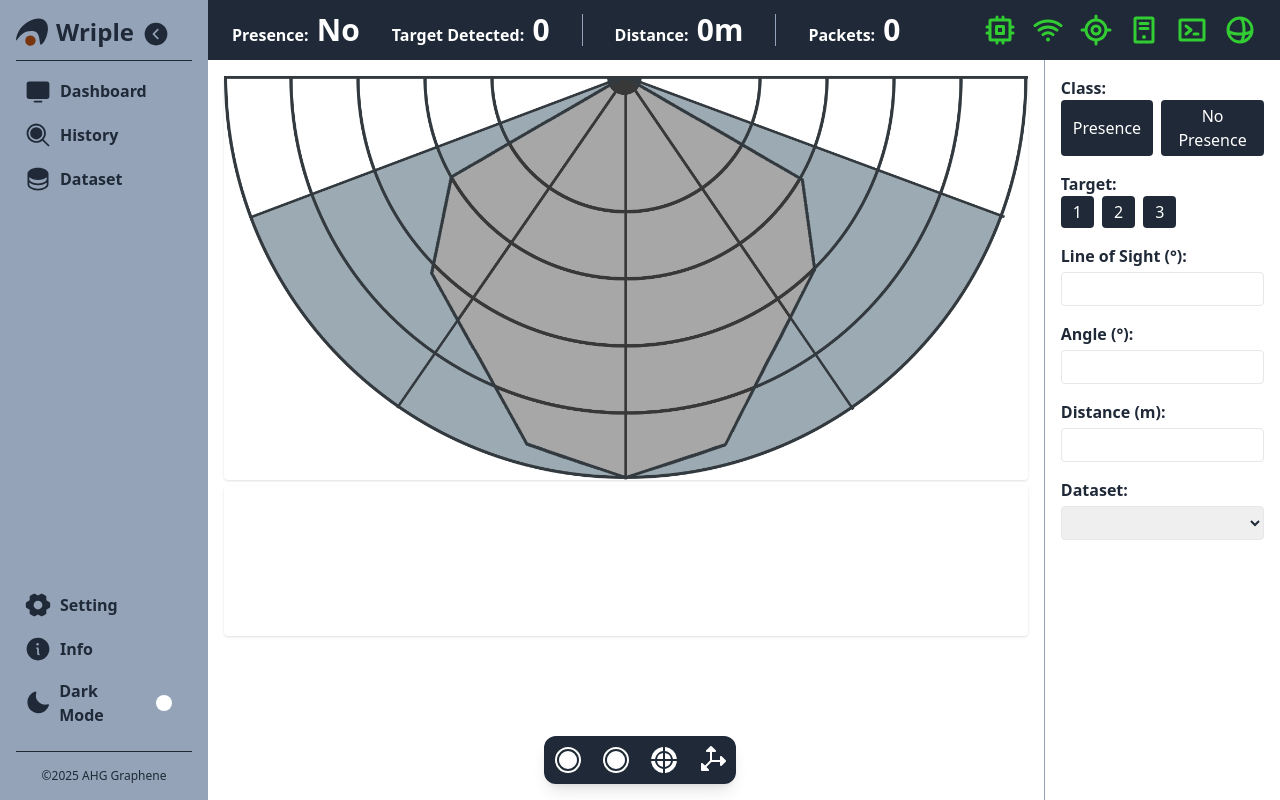
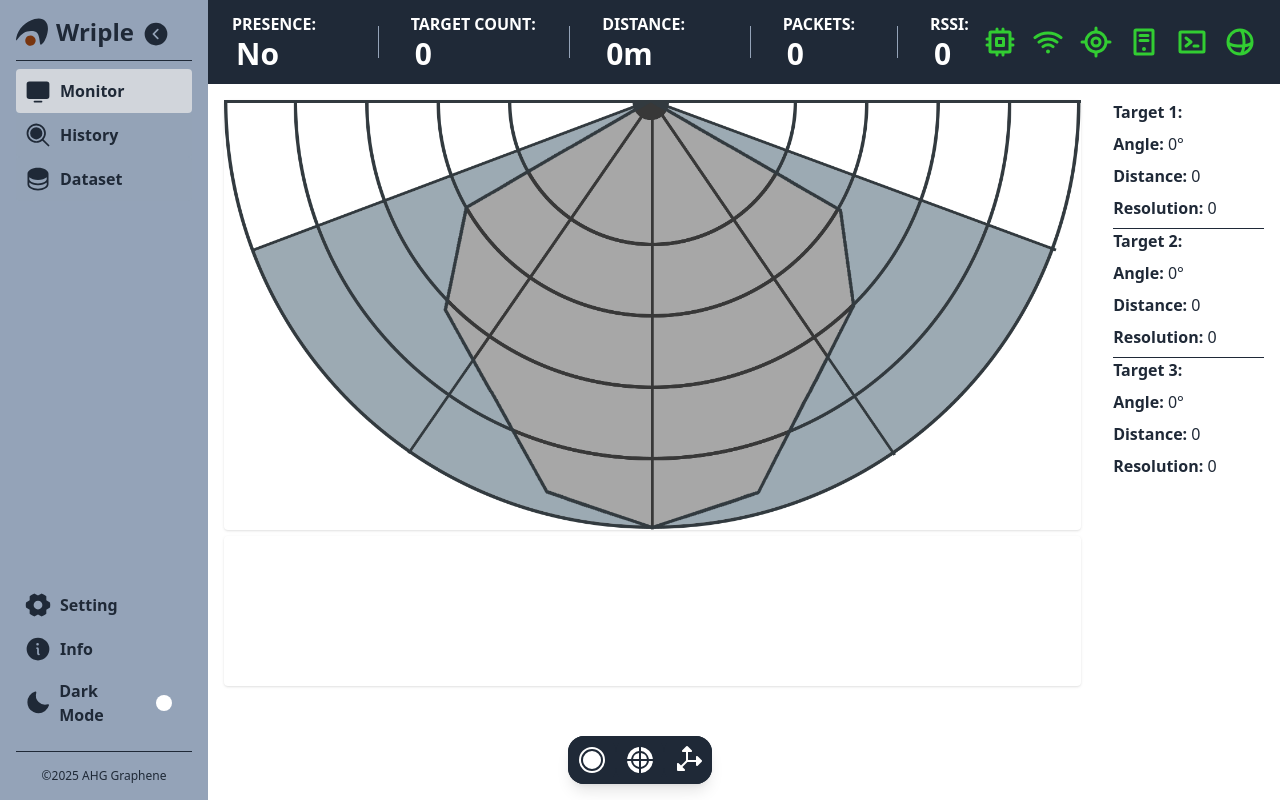
Before and after one commit to AHG-BSCS/Wriple, a plain HTML site: page app/index.html in a window 1280 px wide. Drawn offline with Linux system fonts and the light colour scheme; no server answers.

Commit message:
Implement the sidebar buttons functionality

```diff
--- a/app/index.html
+++ b/app/index.html
@@ -16,6 +16,7 @@
     <!-- Text Color = white -->
     <!-- Success Color = green-600 -->
     <!-- Error Color = red-600 -->
+    <!-- Hover Color = #D1D5DB -->
     <div class="flex h-full">
       <!-- Sidebar -->
         <nav id="sidebar" class="bg-slate-400 w-52 transition-all duration-300 flex flex-col justify-between p-4">
@@ -23,14 +24,14 @@
                 <!-- Wriple Icon -->
                 <div class="flex items-center gap-2">
                     <div class="flex items-center gap-2 mb-1">
-                        <svg xmlns="http://www.w3.org/2000/svg" width="32" height="32" viewBox="0 0 128 128" class="sidebar-text">
+                        <svg xmlns="http://www.w3.org/2000/svg" width="32" height="32" viewBox="0 0 128 128" class="sidebar-collapse">
                             <g transform="translate(0 ,128) scale(0.05,-0.05)" fill="#1F2937">
                                 <path d="M1485 2321 c-720 -194 -1324 -810 -1457 -1485 -52 -265 -20 -302 104 -122 308 451 634 650 1068 654 463 3 623 -173 688 -758 40 -354 58 -388 175 -314 207 131 430 640 482 1096 82 728 -362 1117 -1060 929z"/>
                             <g fill="#78350F">
                                 <path d="M960 955 c-289 -154 -290 -576 -2 -728 302 -160 661 90 611 425 -42 276 -361 435 -609 303z"/>
                             </g>
                         </svg>
-                        <span class="text-2xl font-bold sidebar-text">Wriple</span>
+                        <span class="text-2xl font-bold sidebar-collapse">Wriple</span>
                     </div>
                         <button id="collapse-btn" class="cursor-pointer hover:bg-gray-300 rounded">
                             <svg xmlns="http://www.w3.org/2000/svg" width="28" height="28" fill="#1f2937" viewBox="0 0 256 256">
@@ -45,19 +46,19 @@
                         <svg xmlns="http://www.w3.org/2000/svg" width="28" height="28" fill="#1f2937" viewBox="0 0 256 256">
                             <path d="M232,64V176a24,24,0,0,1-24,24H48a24,24,0,0,1-24-24V64A24,24,0,0,1,48,40H208A24,24,0,0,1,232,64ZM160,216H96a8,8,0,0,0,0,16h64a8,8,0,0,0,0-16Z"></path>
                         </svg>
-                        <span class="font-bold sidebar-text">Dashboard</span>
+                        <span class="font-bold sidebar-collapse">Monitor</span>
                     </li>
                     <li id="history-btn" class="flex items-center gap-2 cursor-pointer hover:bg-gray-300 p-2 rounded">
                         <svg xmlns="http://www.w3.org/2000/svg" width="28" height="28" fill="#1f2937" viewBox="0 0 256 256">
                             <path d="M168,112a56,56,0,1,1-56-56A56,56,0,0,1,168,112Zm61.66,117.66a8,8,0,0,1-11.32,0l-50.06-50.07a88,88,0,1,1,11.32-11.31l50.06,50.06A8,8,0,0,1,229.66,229.66ZM112,184a72,72,0,1,0-72-72A72.08,72.08,0,0,0,112,184Z"></path>
                         </svg>
-                        <span class="font-bold sidebar-text">History</span>
+                        <span class="font-bold sidebar-collapse">History</span>
                     </li>
                     <li id="dataset-btn" class="flex items-center gap-2 cursor-pointer hover:bg-gray-300 p-2 rounded">
                         <svg xmlns="http://www.w3.org/2000/svg" width="28" height="28" fill="#1f2937" viewBox="0 0 256 256">
                             <path d="M128,24C74.17,24,32,48.6,32,80v96c0,31.4,42.17,56,96,56s96-24.6,96-56V80C224,48.6,181.83,24,128,24Zm80,104c0,9.62-7.88,19.43-21.61,26.92C170.93,163.35,150.19,168,128,168s-42.93-4.65-58.39-13.08C55.88,147.43,48,137.62,48,128V111.36c17.06,15,46.23,24.64,80,24.64s62.94-9.68,80-24.64Zm-21.61,74.92C170.93,211.35,150.19,216,128,216s-42.93-4.65-58.39-13.08C55.88,195.43,48,185.62,48,176V159.36c17.06,15,46.23,24.64,80,24.64s62.94-9.68,80-24.64V176C208,185.62,200.12,195.43,186.39,202.92Z"></path>
                         </svg>
-                        <span class="font-bold sidebar-text">Dataset</span>
+                        <span class="font-bold sidebar-collapse">Dataset</span>
                     </li>
                 </ul>
             </div>
@@ -68,52 +69,57 @@
                         <svg xmlns="http://www.w3.org/2000/svg" width="28" height="28" fill="#1f2937" viewBox="0 0 256 256">
                             <path d="M237.94,107.21a8,8,0,0,0-3.89-5.4l-29.83-17-.12-33.62a8,8,0,0,0-2.83-6.08,111.91,111.91,0,0,0-36.72-20.67,8,8,0,0,0-6.46.59L128,41.85,97.88,25a8,8,0,0,0-6.47-.6A111.92,111.92,0,0,0,54.73,45.15a8,8,0,0,0-2.83,6.07l-.15,33.65-29.83,17a8,8,0,0,0-3.89,5.4,106.47,106.47,0,0,0,0,41.56,8,8,0,0,0,3.89,5.4l29.83,17,.12,33.63a8,8,0,0,0,2.83,6.08,111.91,111.91,0,0,0,36.72,20.67,8,8,0,0,0,6.46-.59L128,214.15,158.12,231a7.91,7.91,0,0,0,3.9,1,8.09,8.09,0,0,0,2.57-.42,112.1,112.1,0,0,0,36.68-20.73,8,8,0,0,0,2.83-6.07l.15-33.65,29.83-17a8,8,0,0,0,3.89-5.4A106.47,106.47,0,0,0,237.94,107.21ZM128,168a40,40,0,1,1,40-40A40,40,0,0,1,128,168Z"></path>
                         </svg>
-                        <span class="font-bold sidebar-text">Setting</span>
+                        <span class="font-bold sidebar-collapse">Setting</span>
                     </li>
                     <li id="info-btn" class="flex items-center gap-2 cursor-pointer hover:bg-gray-300 p-2 rounded">
                         <svg xmlns="http://www.w3.org/2000/svg" width="28" height="28" fill="#1f2937" viewBox="0 0 256 256">
                             <path d="M128,24A104,104,0,1,0,232,128,104.11,104.11,0,0,0,128,24Zm-4,48a12,12,0,1,1-12,12A12,12,0,0,1,124,72Zm12,112a16,16,0,0,1-16-16V128a8,8,0,0,1,0-16,16,16,0,0,1,16,16v40a8,8,0,0,1,0,16Z"></path>
                         </svg>
-                        <span class="font-bold sidebar-text">Info</span>
+                        <span class="font-bold sidebar-collapse">Info</span>
                     </li>
                     <li class="flex items-center gap-2 p-2 rounded">
                         <svg xmlns="http://www.w3.org/2000/svg" width="28" height="28" fill="#1f2937" viewBox="0 0 256 256">
                             <path d="M235.54,150.21a104.84,104.84,0,0,1-37,52.91A104,104,0,0,1,32,120,103.09,103.09,0,0,1,52.88,57.48a104.84,104.84,0,0,1,52.91-37,8,8,0,0,1,10,10,88.08,88.08,0,0,0,109.8,109.8,8,8,0,0,1,10,10Z"></path>
                         </svg>
-                        <span class="font-bold sidebar-text">Dark Mode</span>
+                        <span class="font-bold sidebar-collapse">Dark Mode</span>
                         <label class="ml-auto relative inline-flex items-center cursor-pointer">
                             <input type="checkbox" class="sr-only peer">
-                            <div class="w-8 h-6 rounded-full peer dark:bg-gray-800 peer-checked:bg-amber-900 sidebar-text"></div>
-                            <div id="dark-mode-switch" class="absolute left-1 top-1 bg-white w-4 h-4 rounded-full transition-transform peer-checked:translate-x-2 sidebar-text"></div>
+                            <div class="w-8 h-6 rounded-full peer dark:bg-gray-800 peer-checked:bg-amber-900 sidebar-collapse"></div>
+                            <div id="dark-mode-switch" class="absolute left-1 top-1 bg-white w-4 h-4 rounded-full transition-transform peer-checked:translate-x-2 sidebar-collapse"></div>
                         </label>
                     </li>
                 </ul>
                 <hr class="border-gray-800 my-2">
-                <span class="sidebar-text text-xs text-center block">©2025 AHG Graphene</span>
+                <span class="sidebar-collapse text-xs text-center block">©2025 AHG Graphene</span>
             </div>
         </nav>
 
         <div class="flex flex-col flex-1 h-full">
-
             <!-- Left Header -->
             <header class="bg-gray-800 text-white px-6 py-3 flex justify-between items-center">
                 <div class="space-x-6 flex items-center gap-2">
                     <div class="space-x-1">
-                        <span class="font-semibold">Presence:</span>
+                        <label class="font-semibold">PRESENCE:</label>
                         <span id="presence-status" class="font-bold text-3xl">No</span>
                     </div>
+                    <div class="border-l border-slate-400 h-8"></div>
                     <div class="space-x-1">
-                        <span class="font-semibold">Target Detected:</span>
+                        <label class="font-semibold">TARGET COUNT:</label>
                         <span id="target-detected" class="font-bold text-3xl">0</span>
                     </div>
                     <div class="border-l border-slate-400 h-8"></div>
                     <div class="space-x-1">
-                        <span class="font-semibold">Distance:</span>
+                        <label class="font-semibold">DISTANCE:</label>
                         <span id="target-1-distance" class="font-bold text-3xl">0m</span>
                     </div>
                     <div class="border-l border-slate-400 h-8"></div>
                     <div class="space-x-1">
-                        <span class="font-semibold">Packets:</span>
+                        <label class="font-semibold">PACKETS:</label>
+                        <span id="packets-count" class="font-bold text-3xl">0</span>
+                    </div>
+                    <div class="border-l border-slate-400 h-8"></div>
+                    <div class="space-x-1">
+                        <label class="font-semibold">RSSI:</label>
                         <span id="packets-count" class="font-bold text-3xl">0</span>
                     </div>
                 </div>
@@ -159,13 +165,16 @@
                         <img src="static/images/radar-transparent.png"/>
                         <div id="points" class="absolute top-0 left-0 w-full h-full"></div>
                     </div>
-                    <div id="visualizer-container" class="rounded shadow">
+                    <div id="visualizer-container" class="rounded shadow dataset-hidden">
                         <svg id="d3-plot"></svg>
                     </div>
                 </main>
 
                 <!-- Aside Section -->
-                <aside class="border-l border-slate-400 p-4 space-y-4">
+                <aside class="w-80">
+                    <!-- Dataset -->
+                    <div class="monitor-hidden">
+                        <div class="p-4 space-y-4 history-hidden">
                             <div>
                                 <label class=" font-semibold mb-1">Class:</label>
                                 <div class="flex gap-2">
@@ -181,28 +190,77 @@
                                     <button id="3-select" class="bg-gray-800 text-white px-3 py-1 rounded hover:bg-amber-800">3</button>
                                 </div>
                             </div>
-                    <div>
-                        <label class=" font-semibold">Line of Sight (°):</label>
+                            <div >
+                                <label class="font-semibold">Line of Sight (°):</label>
                                 <input type="text" id="los-input" class="w-full border rounded px-2 py-1 mt-1" />
                             </div>
                             <div>
-                        <label class=" font-semibold">Angle (°):</label>
+                                <label class="font-semibold">Angle (°):</label>
                                 <input type="text" id="angle-input" class="w-full border rounded px-2 py-1 mt-1" />
                             </div>
                             <div>
-                        <label class=" font-semibold">Distance (m):</label>
+                                <label class="font-semibold">Distance (m):</label>
                                 <input type="text" id="distance-input" class="w-full border rounded px-2 py-1 mt-1" />
                             </div>
+                        </div>
+                    </div>
+                    <!-- History -->
+                    <div class="p-4 space-y-4 monitor-hidden">
                         <div>
-                        <label class=" font-semibold">Dataset:</label>
+                            <label class="font-semibold">Dataset:</label>
                             <select id="dataset-list" class="w-full border rounded px-2 py-1 mt-1"></select>
+                        </div>
+                    </div>
+                    <!-- Monitor -->
+                    <div class="p-4 space-y-2 dataset-hidden">
+                        <label class="font-bold">Target 1:</label>
+                        <div>
+                            <label class="font-semibold">Angle:</label>
+                            <span>0°</span>
+                        </div>
+                        <div>
+                            <label class="font-semibold">Distance:</label>
+                            <span>0</span>
+                        </div>
+                        <div>
+                            <label class="font-semibold">Resolution:</label>
+                            <span>0</span>
+                        </div>
+                        <hr class="border-gray-800">
+                        <label class="font-bold">Target 2:</label>
+                        <div>
+                            <label class="font-semibold">Angle:</label>
+                            <span>0°</span>
+                        </div>
+                        <div>
+                            <label class="font-semibold">Distance:</label>
+                            <span>0</span>
+                        </div>
+                        <div>
+                            <label class="font-semibold">Resolution:</label>
+                            <span>0</span>
+                        </div>
+                        <hr class="border-gray-800">
+                        <label class="font-bold">Target 3:</label>
+                        <div>
+                            <label class="font-semibold">Angle:</label>
+                            <span>0°</span>
+                        </div>
+                        <div>
+                            <label class="font-semibold">Distance:</label>
+                            <span>0</span>
+                        </div>
+                        <div>
+                            <label class="font-semibold">Resolution:</label>
+                            <span>0</span>
+                        </div>
                     </div>
                 </aside>
             </div>
 
             <!-- Floating Actions -->
-            <div class="absolute bottom-4 left-1/2 transform -translate-x-1/2 flex bg-gray-800 rounded-xl shadow-lg">
-                <button id="record-btn" class="bg-gray-800 p-2 hover:scale-110 transition relative group rounded-2xl">
+            <div class="absolute bottom-4 left-1/2 transform -translate-x-1/2 flex bg-gray-800 rounded-2xl shadow-lg history-hidden">
+                <button id="record-btn" class="bg-gray-800 p-2 hover:scale-110 transition relative group rounded-2xl monitor-hidden">
                     <svg xmlns="http://www.w3.org/2000/svg" width="32" height="32" fill="#ffffff" viewBox="0 0 256 256">
                         <path d="M128,24A104,104,0,1,0,232,128,104.11,104.11,0,0,0,128,24Zm0,192a88,88,0,1,1,88-88A88.1,88.1,0,0,1,128,216Zm72-88a72,72,0,1,1-72-72A72.08,72.08,0,0,1,200,128Z"></path>
                     </svg>
@@ -210,7 +268,7 @@
                         Record Sensor Data
                     </span>
                 </button>
-                <button id="monitor-btn" class="bg-gray-800 p-2 hover:scale-110 transition relative group rounded-2xl">
+                <button id="monitor-btn" class="bg-gray-800 p-2 hover:scale-110 transition relative group rounded-2xl dataset-hidden">
                     <svg xmlns="http://www.w3.org/2000/svg" width="32" height="32" fill="#ffffff" viewBox="0 0 256 256">
                         <path d="M128,24A104,104,0,1,0,232,128,104.11,104.11,0,0,0,128,24Zm0,192a88,88,0,1,1,88-88A88.1,88.1,0,0,1,128,216Zm72-88a72,72,0,1,1-72-72A72.08,72.08,0,0,1,200,128Z"></path>
                     </svg>
@@ -226,7 +284,7 @@
                         Enable/Disable Radar
                     </span>
                 </button>
-                <button id="3d-plot-btn" class="bg-gray-800 p-2 hover:scale-110 transition relative group rounded-2xl">
+                <button id="3d-plot-btn" class="bg-gray-800 p-2 hover:scale-110 transition relative group rounded-2xl dataset-hidden">
                     <svg xmlns="http://www.w3.org/2000/svg" width="32" height="32" fill="#ffffff" viewBox="0 0 256 256">
                         <path d="M237.66,141.66l-32,32A8,8,0,0,1,192,168V144H123.31l-40,40,18.35,18.34A8,8,0,0,1,96,216H48a8,8,0,0,1-8-8V160a8,8,0,0,1,13.66-5.66L72,172.69l40-40V64H88a8,8,0,0,1-5.66-13.66l32-32a8,8,0,0,1,11.32,0l32,32A8,8,0,0,1,152,64H128v64h64V104a8,8,0,0,1,13.66-5.66l32,32A8,8,0,0,1,237.66,141.66Z"></path>
                     </svg>
--- a/app/static/scripts/scripts.js
+++ b/app/static/scripts/scripts.js
@@ -19,11 +19,16 @@ document.addEventListener('DOMContentLoaded', () => {
   const collapseBtn = document.getElementById("collapse-btn")
 
   const dashboardBtn = document.getElementById("dashboard-btn")
-  // const historyBtn = document.getElementById("history-btn")
+  const historyBtn = document.getElementById("history-btn")
   const datasetBtn = document.getElementById("dataset-btn")
   // const settingBtn = document.getElementById("setting-btn")
   // const infoBtn = document.getElementById("info-btn")
   // const darkModeSwitch = document.getElementById("dark-mode-switch")
+
+  // Sidebar Buttons States
+  let isMonitorActive = false;
+  let isHistoryActive = false;
+  let isDatasetActive = false;
 
   const presenceStatus = document.getElementById('presence-status');
   const targetDetected = document.getElementById("target-detected")
@@ -71,6 +76,8 @@ document.addEventListener('DOMContentLoaded', () => {
 
   var btnDefaultColor = '#1F2937';
   var btnActiveColor = '#78350F';
+  var btnSelectedColor = '#D1D5DB';
+  var btnUnselectedColor = '#94A3B7';
   var lastMode = -1;
 
   const activityOptions = {
@@ -531,7 +538,7 @@ document.addEventListener('DOMContentLoaded', () => {
 
   collapseBtn.addEventListener('click', () => {
     const sidebar = document.getElementById('sidebar');
-    const texts = document.querySelectorAll('.sidebar-text');
+    const texts = document.querySelectorAll('.sidebar-collapse');
     sidebar.classList.toggle('w-20');
 
     texts.forEach(t => {
@@ -539,9 +546,90 @@ document.addEventListener('DOMContentLoaded', () => {
     });
   });
 
+  dashboardBtn.addEventListener('click', () => {
+    if (!isMonitorActive) {
+      dashboardBtn.style.backgroundColor = btnSelectedColor;
+      historyBtn.style.backgroundColor = btnUnselectedColor;
+      datasetBtn.style.backgroundColor = btnUnselectedColor;
+      isMonitorActive = true;
+      isHistoryActive = false;
+      isDatasetActive = false;
+
+      const monitorDivs = document.querySelectorAll('.monitor-hidden');
+      monitorDivs.forEach(t => {
+        t.classList.add('hidden');
+      });
+
+      const historyDivs = document.querySelectorAll('.history-hidden');
+      historyDivs.forEach(t => {
+        t.classList.remove('hidden');
+      });
+
+      const datasetDivs = document.querySelectorAll('.dataset-hidden');
+      datasetDivs.forEach(t => {
+        t.classList.remove('hidden');
+      });
+    }
+  });
+
+  historyBtn.addEventListener('click', () => {
+    if (!isHistoryActive) {
+      dashboardBtn.style.backgroundColor = btnUnselectedColor;
+      historyBtn.style.backgroundColor = btnSelectedColor;
+      datasetBtn.style.backgroundColor = btnUnselectedColor;
+      isMonitorActive = false;
+      isHistoryActive = true;
+      isDatasetActive = false;
+
+      const monitorDivs = document.querySelectorAll('.monitor-hidden');
+      monitorDivs.forEach(t => {
+        t.classList.remove('hidden');
+      });
+
+      const historyDivs = document.querySelectorAll('.history-hidden');
+      historyDivs.forEach(t => {
+        t.classList.add('hidden');
+      });
+
+      const datasetDivs = document.querySelectorAll('.dataset-hidden');
+      datasetDivs.forEach(t => {
+        t.classList.remove('hidden');
+      });
+    }
+  });
+
+  datasetBtn.addEventListener('click', () => {
+    if (!isDatasetActive) {
+      dashboardBtn.style.backgroundColor = btnUnselectedColor;
+      historyBtn.style.backgroundColor = btnUnselectedColor;
+      datasetBtn.style.backgroundColor = btnSelectedColor;
+      isMonitorActive = false;
+      isHistoryActive = false;
+      isDatasetActive = true;
+
+      const monitorDivs = document.querySelectorAll('.monitor-hidden');
+      monitorDivs.forEach(t => {
+        t.classList.remove('hidden');
+      });
+
+      const historyDivs = document.querySelectorAll('.history-hidden');
+      historyDivs.forEach(t => {
+        t.classList.remove('hidden');
+      });
+
+      const datasetDivs = document.querySelectorAll('.dataset-hidden');
+      datasetDivs.forEach(t => {
+        t.classList.add('hidden');
+      });
+    }
+  });
+
 
   /* Initial Loading */
 
 
   list_csv_files();
+  dashboardBtn.click();
+  isMonitorActive = true;
+  dashboardBtn.style.backgroundColor = btnHoverColor;
 });
```
Lines whose indentation alone changed are shown as unchanged.
